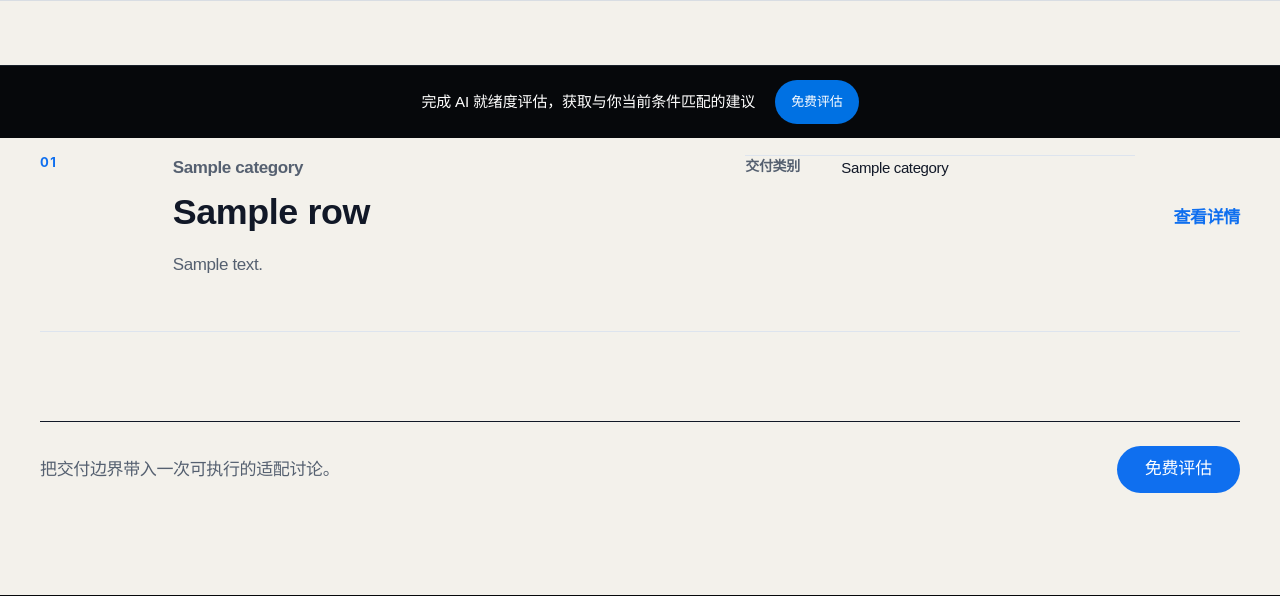
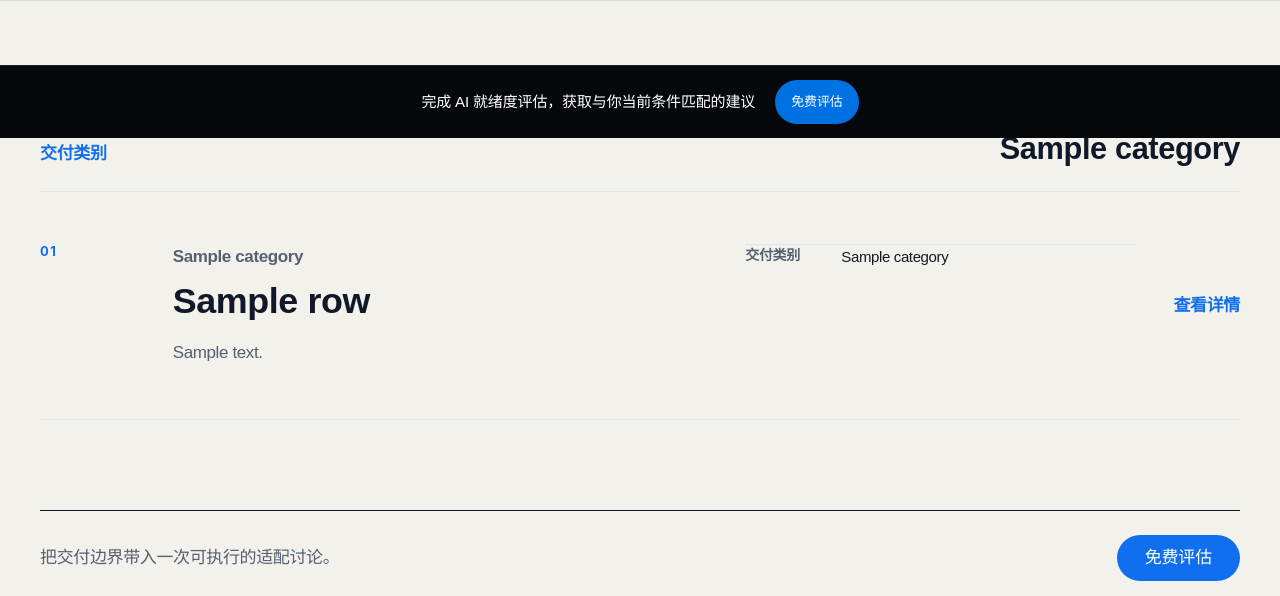
Before and after one commit to torresraymundese-ctrl/ai-transformation-platform, a Python web app: template templates/service_packages.html in a window 1280 px wide. Shown: the part 662-1258 px from the top of the page. Run offline with Jinja, Linux system fonts and the light colour scheme; the template is opened without the code that fills it: most values are stand-ins (such as "Sample title", 1, 10 or a date in 2020).

Commit message:
fix: preserve truthful resource and service catalog metadata

```diff
--- a/static/css/silver-evidence-public.css
+++ b/static/css/silver-evidence-public.css
@@ -249,6 +249,24 @@
 .public-shell .public-cases .editorial-result-row__meta { border-left: 2px solid var(--ui-signal-blue); padding-left: 1rem; }
 .public-shell .public-resources .editorial-result-row__meta { border-left: 1px solid var(--ui-line-200); padding-left: 1rem; }
 
+.public-shell .service-category-group + .service-category-group { margin-top: clamp(3.5rem, 7vw, 6rem); }
+
+.public-shell .service-category-group__header {
+  display: flex;
+  gap: 1rem;
+  align-items: baseline;
+  justify-content: space-between;
+  padding: 1.25rem 0;
+  border-top: 2px solid var(--ui-ink-950);
+  border-bottom: 1px solid var(--ui-line-200);
+}
+
+.public-shell .service-category-group__header .public-eyebrow { margin: 0; color: var(--ui-signal-blue); }
+.public-shell .service-category-group__header h2 { margin: 0; color: var(--ui-ink-950); font-size: clamp(1.5rem, 2.4vw, 2rem); }
+.public-shell .service-category-group__rows { border-bottom: 1px solid var(--ui-line-200); }
+.public-shell .service-category-group__rows .editorial-result-row { border-bottom: 1px solid var(--ui-line-200); }
+.public-shell .service-category-group__rows > :last-child .editorial-result-row { border-bottom: 0; }
+
 .public-shell .catalog-end-action {
   display: flex;
   flex-wrap: wrap;
--- a/templates/components/content_card.html
+++ b/templates/components/content_card.html
@@ -31,9 +31,13 @@
     <div><dt>核验时间</dt><dd>{{ item.verified_at }}</dd></div>
   </dl>
   {% elif metadata_kind == 'resource' %}
-  <dl class="catalog-card-meta editorial-result-row__meta" data-resource-review>
-    <div><dt>资源类型</dt><dd>{{ item.resource_type_label }}</dd></div>
-    <div><dt>审核范围</dt><dd>来源、版权与内容</dd></div>
+  <dl class="catalog-card-meta editorial-result-row__meta" data-resource-provenance>
+    {% if item.is_original %}
+    <div><dt>内容归属</dt><dd>本站原创</dd></div>
+    {% else %}
+    <div><dt>来源</dt><dd><a data-resource-source href="{{ item.source_url }}" target="_blank" rel="noopener noreferrer">{{ item.source_name }}</a></dd></div>
+    {% endif %}
+    <div><dt>版权说明</dt><dd>{{ item.copyright_notice }}</dd></div>
   </dl>
   {% endif %}
   <span class="catalog-card-action editorial-result-row__action" aria-hidden="true">查看详情</span>
--- a/templates/service_packages.html
+++ b/templates/service_packages.html
@@ -12,9 +12,19 @@
   <div class="public-container">
   <div class="catalog-grid catalog-grid--editorial" data-catalog-layout="editorial">
     {% for service in page.items %}
+    {% if loop.changed(service.category) %}
+    {% if not loop.first %}</div></section>{% endif %}
+    <section class="service-category-group" data-service-category-group="{{ service.category }}">
+      <header class="service-category-group__header" data-service-category-boundary>
+        <p class="public-eyebrow">交付类别</p>
+        <h2 data-service-category-heading>{{ service.category }}</h2>
+      </header>
+      <div class="service-category-group__rows">
+    {% endif %}
     <div data-service-card data-service-category="{{ service.category }}">
       {{ content_card(service, url_for('public_catalog.service_package_detail', slug=service.slug), service.category, sequence_label='%02d'|format(loop.index), layout='editorial', metadata_kind='service') }}
     </div>
+    {% if loop.last %}</div></section>{% endif %}
     {% endfor %}
   </div>
   {% if not page.items %}{{ empty_state("暂无已发布服务包。") }}{% endif %}
```
Also changed, not shown: tests/test_public_services.py (+20 -0 lines), tests/test_resources_announcements.py (+70 -1 lines).
